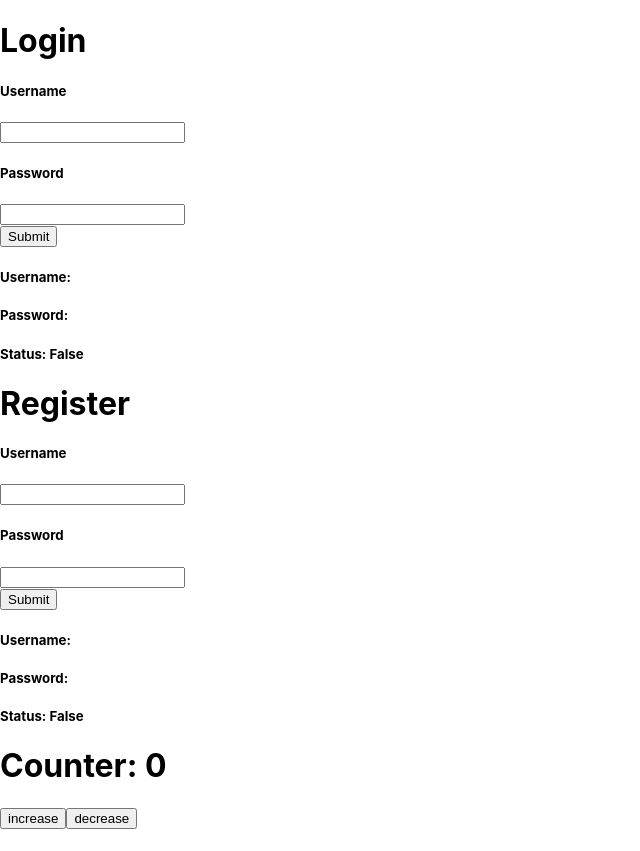
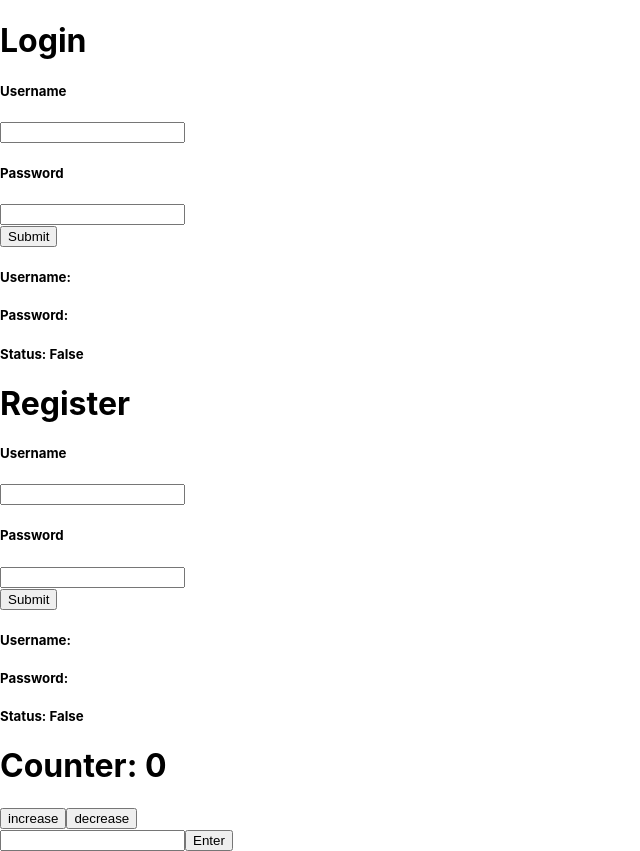
Before and after one commit to starship-z/React-Login, a React (Create React App) app in the folder client/: page / in a window 1280 px wide. Shown: the whole page, without its empty margins (0-640 px from the left). Before the commit the page ends 829 px from the top, so only its background shows below. Built offline with nearby package versions, Linux system fonts and the light colour scheme; the HTML template or start-up script is replaced by a standard one.

Commit message:
Add counter component

```diff
--- a/client/src/components/Counter.js
+++ b/client/src/components/Counter.js
@@ -2,14 +2,26 @@ import React, {useState} from 'react'
 
 function Counter() {
     let [count, setCount] = useState(0);
+    let [text, setText] = useState("");
+
+    const handleSubmit = (e) => {
+        e.preventDefault();
+        let temp = parseInt(text, 10);
+        setCount(temp);
+        setText("");
+    }
 
     return (
         <div>
             <h1>Counter: {count}</h1>
             <button onClick={e => setCount(count+1)}>increase</button>
             <button onClick={e => setCount(count-1)}>decrease</button>
-        </div>
-    )
-}
+            <form onSubmit={handleSubmit}>
+                <input type="text" onChange={e => setText(e.target.value)} value={text}></input>
+                <button type="submit">Enter</button>
+            </form>
+            </div>
+            )
+        }
 
-export default Counter
+        export default Counter
```
